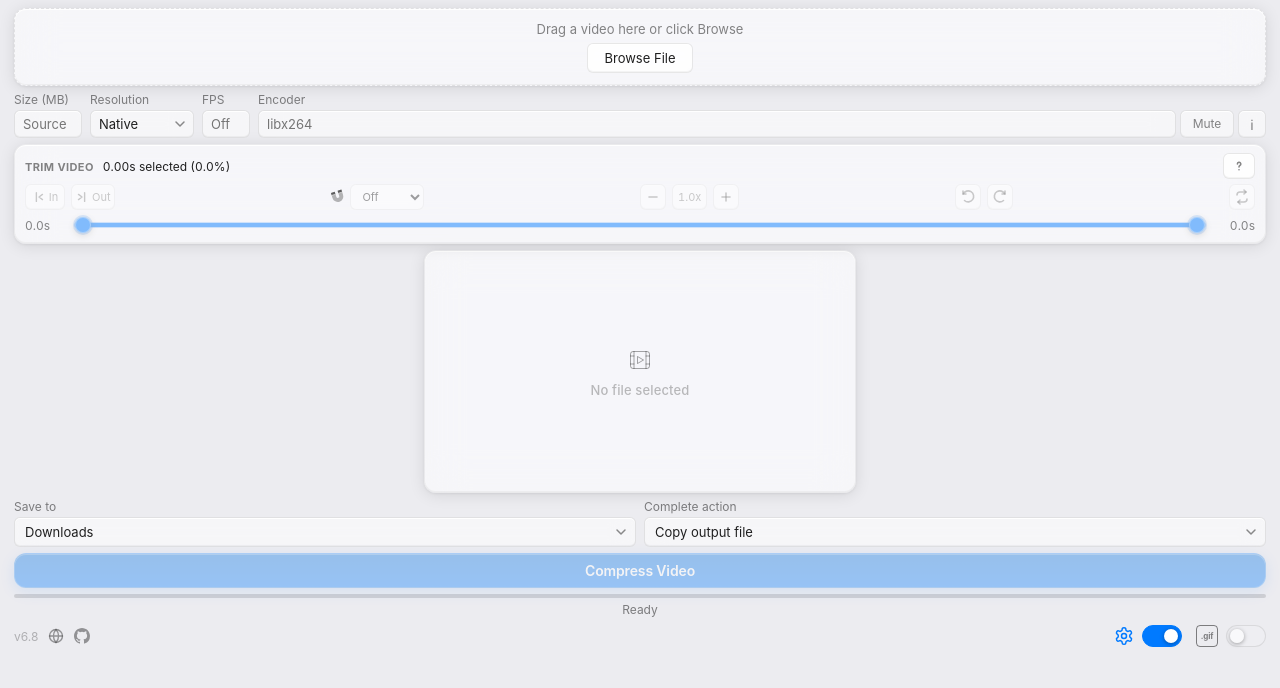
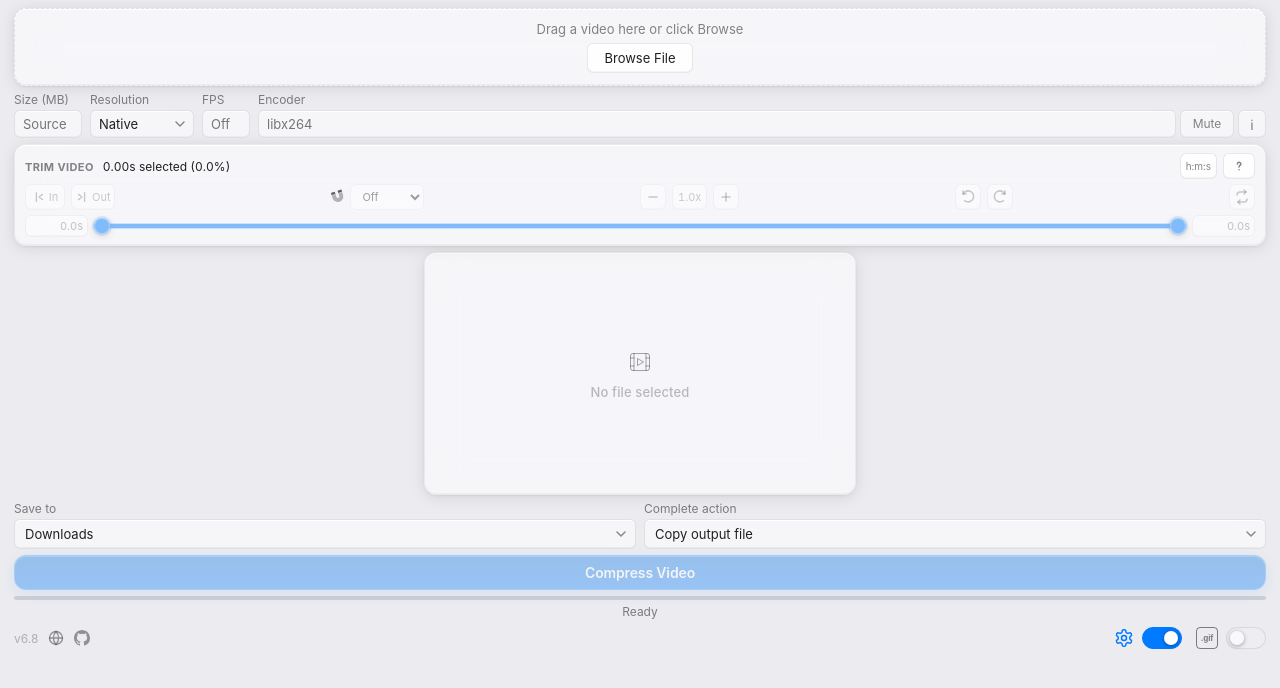
Before and after one commit to cyroz1/vidcord, a React (Vite) app: page / in a window 1280 px wide. Both pictures are taken after a click on the label 1148 px from the left and 636 px from the top of the page. Shown: the top 688 px of the page. Built offline with nearby package versions, Linux system fonts and the light colour scheme.

Commit message:
Add long-video timeline controls

```diff
--- a/src/App.css
+++ b/src/App.css
@@ -950,6 +950,13 @@ select optgroup {
   min-width: 0;
 }
 
+.trim-heading-actions {
+  display: inline-flex;
+  align-items: center;
+  gap: 6px;
+  flex: 0 0 auto;
+}
+
 .trim-selection-meta {
   font-size: 12px;
   color: var(--text);
@@ -1061,7 +1068,8 @@ select optgroup {
   flex: 0 0 auto;
 }
 
-.trim-loop-toggle {
+.trim-loop-toggle,
+.trim-time-format-toggle {
   width: 26px;
   min-height: 26px;
   display: inline-flex;
@@ -1080,18 +1088,28 @@ select optgroup {
     color 0.15s;
 }
 
-.trim-loop-toggle:hover:not(:disabled) {
+.trim-time-format-toggle {
+  width: auto;
+  padding-inline: 5px;
+  font-size: 10px;
+  font-variant-numeric: tabular-nums;
+}
+
+.trim-loop-toggle:hover:not(:disabled),
+.trim-time-format-toggle:hover:not(:disabled) {
   color: var(--text);
   background: rgba(255, 255, 255, 0.16);
 }
 
-.trim-loop-toggle.active {
+.trim-loop-toggle.active,
+.trim-time-format-toggle.active {
   border-color: color-mix(in srgb, var(--accent) 58%, var(--border));
   background: color-mix(in srgb, var(--accent) 16%, var(--surface2));
   color: var(--accent);
 }
 
-.trim-loop-toggle:disabled {
+.trim-loop-toggle:disabled,
+.trim-time-format-toggle:disabled {
   opacity: 0.42;
   cursor: default;
 }
@@ -1402,6 +1420,40 @@ select optgroup {
   font-variant-numeric: tabular-nums;
 }
 
+.time-label.clock-format {
+  width: 63px;
+  font-size: 11px;
+}
+
+.time-label-input {
+  width: 63px;
+  height: 22px;
+  min-width: 0;
+  box-sizing: border-box;
+  border: 1px solid var(--border);
+  border-radius: var(--radius-xs);
+  background: var(--surface2);
+  padding: 2px 4px;
+  outline: none;
+  font-family: inherit;
+  font-size: 11px;
+  line-height: 1;
+  box-shadow: var(--card-top);
+}
+
+.time-label-input:hover:not(:disabled) {
+  border-color: color-mix(in srgb, var(--accent) 45%, var(--border));
+}
+
+.time-label-input:focus {
+  border-color: var(--border-focus);
+  box-shadow: 0 0 0 3px var(--accent-glow);
+}
+
+.time-label-input:disabled {
+  opacity: 0.48;
+}
+
 .time-label-left {
   text-align: left;
 }
--- a/src/App.tsx
+++ b/src/App.tsx
@@ -40,7 +40,12 @@ import {
   showInFileExplorer,
   type FfmpegInstallResult,
 } from "./ipc";
-import { getSelectionCenter, getTimelineViewBounds } from "./timelineZoom";
+import {
+  getSelectionCenter,
+  getTimelineViewBounds,
+  timeToTimelineValue,
+  TIMELINE_ZOOM_MAX,
+} from "./timelineZoom";
 import {
   formatAverageBitrate,
   formatCodec,
@@ -1571,7 +1576,7 @@ export default function App() {
       if (e.ctrlKey || e.metaKey) {
         const zoomDelta = e.deltaY < 0 ? 1.15 : 1 / 1.15;
         centerTimelineOnSelection();
-        setTimelineZoom((prev) => Math.max(1, Math.min(20, prev * zoomDelta)));
+        setTimelineZoom((prev) => Math.max(1, Math.min(TIMELINE_ZOOM_MAX, prev * zoomDelta)));
         return;
       }
 
@@ -1685,7 +1690,7 @@ export default function App() {
 
   const zoomTimelineIn = useCallback(() => {
     centerTimelineOnSelection();
-    setTimelineZoom((prev) => Math.min(20, prev * 1.25));
+    setTimelineZoom((prev) => Math.min(TIMELINE_ZOOM_MAX, prev * 1.25));
   }, [centerTimelineOnSelection]);
 
   const setLoopPlaybackFromTimeline = useCallback((enabled: boolean) => {
@@ -1742,6 +1747,20 @@ export default function App() {
       }
     },
     [applyTrim, schedulePreviewFocus, setPreviewFocusNow, sliderValueToTime]
+  );
+
+  const handleStartTimeCommit = useCallback(
+    (time: number) => {
+      handleStartChange(timeToTimelineValue(time, duration, SLIDER_MAX));
+    },
+    [duration, handleStartChange]
+  );
+
+  const handleEndTimeCommit = useCallback(
+    (time: number) => {
+      handleEndChange(timeToTimelineValue(time, duration, SLIDER_MAX));
+    },
+    [duration, handleEndChange]
   );
 
   return (
@@ -2202,6 +2221,7 @@ export default function App() {
             <TrimTimeline
               selectedDuration={selectedDuration}
               selectedDurationPct={selectedDurationPct}
+              editableTimes={!gifMode && advancedMode}
               trimReady={trimReady}
               canSetInPoint={canSetInPoint}
               canSetOutPoint={canSetOutPoint}
@@ -2240,6 +2260,8 @@ export default function App() {
               onPointerUp={commitPointerTrimChange}
               onStartChange={handleStartChange}
               onEndChange={handleEndChange}
+              onStartTimeCommit={handleStartTimeCommit}
+              onEndTimeCommit={handleEndTimeCommit}
             />
           </div>
 
--- a/src/components/TrimTimeline.tsx
+++ b/src/components/TrimTimeline.tsx
@@ -7,6 +7,7 @@ import {
   type RefObject,
   type WheelEvent,
 } from "react";
+import { formatTimelineTime, parseTimelineTimeInput, TIMELINE_ZOOM_MAX } from "../timelineZoom";
 
 export type SnapMode = "off" | "0.1" | "0.5" | "1.0";
 
@@ -15,6 +16,7 @@ const TRIM_RANGE_MAX = 10000;
 type Props = {
   selectedDuration: number;
   selectedDurationPct: number;
+  editableTimes: boolean;
   trimReady: boolean;
   canSetInPoint: boolean;
   canSetOutPoint: boolean;
@@ -53,6 +55,8 @@ type Props = {
   onPointerUp: () => void;
   onStartChange: (value: number) => void;
   onEndChange: (value: number) => void;
+  onStartTimeCommit: (time: number) => void;
+  onEndTimeCommit: (time: number) => void;
 };
 
 type TrimIconName =
@@ -136,9 +140,70 @@ function isEditableTarget(target: EventTarget | null): boolean {
   );
 }
 
+type TimelineTimeInputProps = {
+  side: "start" | "end";
+  time: number;
+  clockFormat: boolean;
+  disabled: boolean;
+  onFocus: () => void;
+  onCommit: (time: number) => void;
+};
+
+const TimelineTimeInput = memo(function TimelineTimeInput({
+  side,
+  time,
+  clockFormat,
+  disabled,
+  onFocus,
+  onCommit,
+}: TimelineTimeInputProps) {
+  const [draft, setDraft] = useState<string | null>(null);
+  const cancelCommitRef = useRef(false);
+  const displayValue = draft ?? formatTimelineTime(time, clockFormat);
+
+  return (
+    <input
+      type="text"
+      className={`time-label time-label-input time-label-${side}`}
+      value={displayValue}
+      disabled={disabled}
+      inputMode="decimal"
+      aria-label={`Trim ${side} time`}
+      title="Enter seconds or h:m:s; press Enter to apply"
+      onFocus={(event) => {
+        onFocus();
+        setDraft(event.currentTarget.value);
+        event.currentTarget.select();
+      }}
+      onChange={(event) => setDraft(event.currentTarget.value)}
+      onBlur={(event) => {
+        if (cancelCommitRef.current) {
+          cancelCommitRef.current = false;
+          setDraft(null);
+          return;
+        }
+        const parsed = parseTimelineTimeInput(event.currentTarget.value);
+        if (parsed !== null) onCommit(parsed);
+        setDraft(null);
+      }}
+      onKeyDown={(event) => {
+        if (event.key === "Enter") {
+          event.preventDefault();
+          event.currentTarget.blur();
+        } else if (event.key === "Escape") {
+          event.preventDefault();
+          cancelCommitRef.current = true;
+          event.currentTarget.blur();
+        }
+      }}
+    />
+  );
+});
+
 function TrimTimeline({
   selectedDuration,
   selectedDurationPct,
+  editableTimes,
   trimReady,
   canSetInPoint,
   canSetOutPoint,
@@ -177,12 +242,15 @@ function TrimTimeline({
   onPointerUp,
   onStartChange,
   onEndChange,
+  onStartTimeCommit,
+  onEndTimeCommit,
 }: Props) {
   const [shortcutsOpen, setShortcutsOpen] = useState(false);
+  const [clockTimeFormat, setClockTimeFormat] = useState(false);
   const helpButtonRef = useRef<HTMLButtonElement>(null);
   const helpPointerDownRef = useRef(false);
   const canZoomOut = trimReady && timelineZoom > 1.0001;
-  const canZoomIn = trimReady && timelineZoom < 19.9999;
+  const canZoomIn = trimReady && timelineZoom < TIMELINE_ZOOM_MAX - 0.0001;
   const visibleRangeMin = Math.max(0, Math.ceil(viewStartVal));
   const visibleRangeMax = Math.min(TRIM_RANGE_MAX, Math.floor(viewEndVal));
   const startHandleInView = startVal >= visibleRangeMin && startVal <= visibleRangeMax;
@@ -229,6 +297,17 @@ function TrimTimeline({
             {selectedDuration.toFixed(2)}s selected ({selectedDurationPct.toFixed(1)}%)
           </span>
         </div>
+        <div className="trim-heading-actions">
+          <button
+            type="button"
+            className={`trim-time-format-toggle${clockTimeFormat ? " active" : ""}`}
+            aria-label="Show timeline times as hours, minutes, and seconds"
+            aria-pressed={clockTimeFormat}
+            title="Show timeline times as hours:minutes:seconds"
+            onClick={() => setClockTimeFormat((enabled) => !enabled)}
+          >
+            h:m:s
+          </button>
           <div
             className="trim-shortcuts-popover"
             onBlurCapture={(event) => {
@@ -292,6 +371,7 @@ function TrimTimeline({
                 <span>Undo / Redo trim</span>
                 <span className="sc-key">?</span>
                 <span>Toggle shortcut help</span>
+              </div>
             </div>
           </div>
         </div>
@@ -408,7 +488,20 @@ function TrimTimeline({
         </button>
       </div>
       <div className="slider-row trim-dual-row">
-        <span className="time-label time-label-left">{startTime.toFixed(1)}s</span>
+        {editableTimes ? (
+          <TimelineTimeInput
+            side="start"
+            time={startTime}
+            clockFormat={clockTimeFormat}
+            disabled={!trimReady}
+            onFocus={onStartHandleFocus}
+            onCommit={onStartTimeCommit}
+          />
+        ) : (
+          <span className={`time-label time-label-left${clockTimeFormat ? " clock-format" : ""}`}>
+            {formatTimelineTime(startTime, clockTimeFormat)}
+          </span>
+        )}
         <div
           ref={trimWrapRef}
           className={`trim-dual-wrap${trimReady ? "" : " disabled"}`}
@@ -455,7 +548,11 @@ function TrimTimeline({
               aria-valuemin={0}
               aria-valuemax={TRIM_RANGE_MAX}
               aria-valuenow={startVal}
-              aria-valuetext={`${startTime.toFixed(1)} seconds`}
+              aria-valuetext={
+                clockTimeFormat
+                  ? formatTimelineTime(startTime, true)
+                  : `${startTime.toFixed(1)} seconds`
+              }
             />
           )}
           {endHandleInView && (
@@ -476,11 +573,28 @@ function TrimTimeline({
               aria-valuemin={0}
               aria-valuemax={TRIM_RANGE_MAX}
               aria-valuenow={endVal}
-              aria-valuetext={`${endTime.toFixed(1)} seconds`}
+              aria-valuetext={
+                clockTimeFormat
+                  ? formatTimelineTime(endTime, true)
+                  : `${endTime.toFixed(1)} seconds`
+              }
             />
           )}
         </div>
-        <span className="time-label time-label-right">{endTime.toFixed(1)}s</span>
+        {editableTimes ? (
+          <TimelineTimeInput
+            side="end"
+            time={endTime}
+            clockFormat={clockTimeFormat}
+            disabled={!trimReady}
+            onFocus={onEndHandleFocus}
+            onCommit={onEndTimeCommit}
+          />
+        ) : (
+          <span className={`time-label time-label-right${clockTimeFormat ? " clock-format" : ""}`}>
+            {formatTimelineTime(endTime, clockTimeFormat)}
+          </span>
+        )}
       </div>
     </div>
   );
--- a/src/timelineZoom.ts
+++ b/src/timelineZoom.ts
@@ -1,3 +1,5 @@
+export const TIMELINE_ZOOM_MAX = 100;
+
 export function getSelectionCenter(start: number, end: number, timelineMax: number): number {
   const clampedStart = Math.max(0, Math.min(start, timelineMax));
   const clampedEnd = Math.max(0, Math.min(end, timelineMax));
@@ -14,3 +16,51 @@ export function getTimelineViewBounds(
   const start = Math.max(0, Math.min(center - span / 2, timelineMax - span));
   return { start, end: start + span };
 }
+
+export function formatTimelineTime(timeSec: number, clockFormat: boolean): string {
+  const safeTime = Number.isFinite(timeSec) ? Math.max(0, timeSec) : 0;
+  if (!clockFormat) return `${safeTime.toFixed(1)}s`;
+
+  const totalTenths = Math.round(safeTime * 10);
+  const hours = Math.floor(totalTenths / 36_000);
+  const minutes = Math.floor(totalTenths / 600) % 60;
+  const seconds = Math.floor(totalTenths / 10) % 60;
+  const tenths = totalTenths % 10;
+  return `${hours}:${String(minutes).padStart(2, "0")}:${String(seconds).padStart(
+    2,
+    "0"
+  )}.${tenths}`;
+}
+
+export function parseTimelineTimeInput(value: string): number | null {
+  const normalized = value.trim().toLowerCase().replace(/s$/, "").trim();
+  if (!normalized) return null;
+
+  const parts = normalized.split(":");
+  if (parts.length === 1) {
+    const seconds = Number(parts[0]);
+    return Number.isFinite(seconds) && seconds >= 0 ? seconds : null;
+  }
+  if (parts.length !== 2 && parts.length !== 3) return null;
+  if (parts.some((part) => !part.trim())) return null;
+
+  const numericParts = parts.map(Number);
+  if (numericParts.some((part) => !Number.isFinite(part) || part < 0)) return null;
+
+  const seconds = numericParts[numericParts.length - 1];
+  const minutes = numericParts[numericParts.length - 2];
+  if (seconds >= 60 || minutes >= 60) return null;
+
+  const hours = numericParts.length === 3 ? numericParts[0] : 0;
+  return hours * 3600 + minutes * 60 + seconds;
+}
+
+export function timeToTimelineValue(
+  timeSec: number,
+  durationSec: number,
+  timelineMax: number
+): number {
+  if (!Number.isFinite(durationSec) || durationSec <= 0 || timelineMax <= 0) return 0;
+  const safeTime = Number.isFinite(timeSec) ? Math.max(0, Math.min(timeSec, durationSec)) : 0;
+  return Math.round((safeTime / durationSec) * timelineMax);
+}
```
Also changed, not shown: 2 other files (tests, documents, lock files or other folders). Lines whose indentation alone changed are shown as unchanged.
